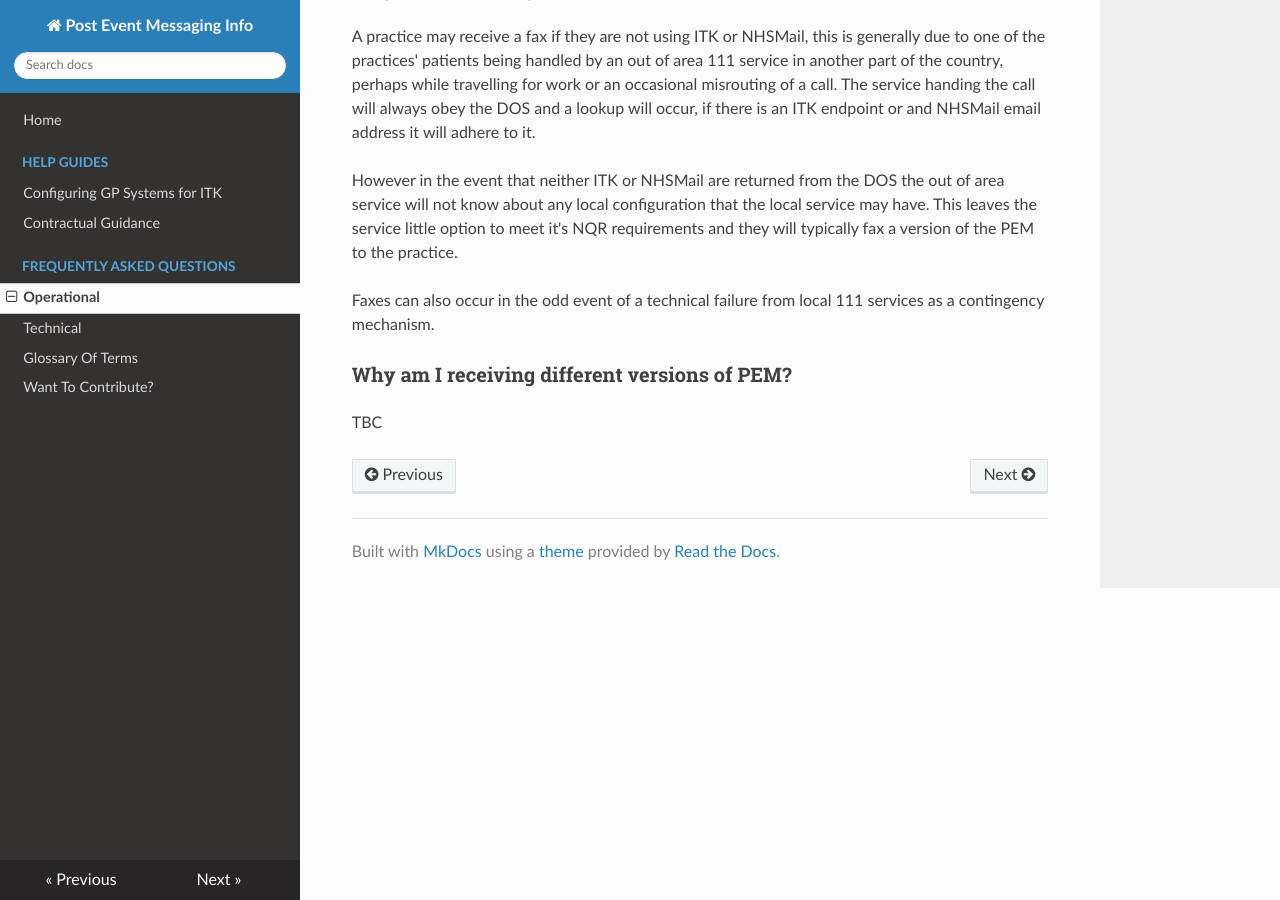
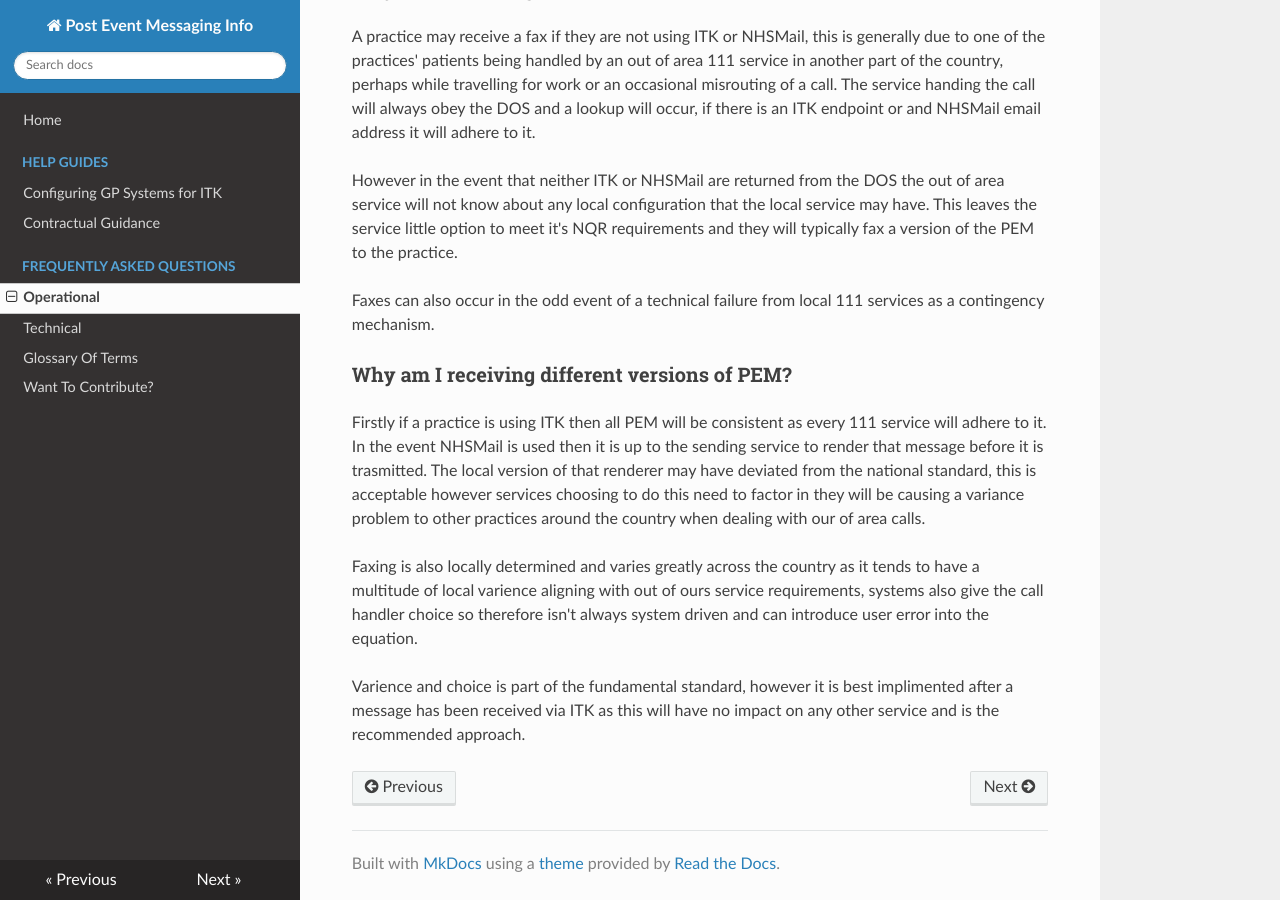
Before and after one commit to lexijax/posteventmessaginginfo, an MkDocs documentation site: the page built from docs/operational_faq.md, in a window 1280 px wide and 900 px high, scrolled down 1262 px. Built offline with MkDocs 1.6.1, drawn with Linux system fonts in a browser that asks for light colours; nearby versions of some CDN libraries; old or Windows-style settings are respelled for this version of MkDocs.

Commit message:
Added why different content
In the operational section there is no content regarding the
variance of why PEM can be different for individual calls
this commit addresses that issue

```diff
--- a/docs/operational_faq.md
+++ b/docs/operational_faq.md
@@ -41,4 +41,9 @@ However in the event that neither ITK or NHSMail are returned from the DOS the o
 Faxes can also occur in the odd event of a technical failure from local 111 services as a contingency mechanism.
 
 ### Why am I receiving different versions of PEM?
-TBC
+
+Firstly if a practice is using ITK then all PEM will be consistent as every 111 service will adhere to it. In the event NHSMail is used then it is up to the sending service to render that message before it is trasmitted. The local version of that renderer may have deviated from the national standard, this is acceptable however services choosing to do this need to factor in they will be causing a variance problem to other practices around the country when dealing with our of area calls.
+
+Faxing is also locally determined and varies greatly across the country as it tends to have a multitude of local varience aligning with out of ours service requirements, systems also give the call handler choice so therefore isn't always system driven and can introduce user error into the equation.
+
+Varience and choice is part of the fundamental standard, however it is best implimented after a message has been received via ITK as this will have no impact on any other service and is the recommended approach.
```
